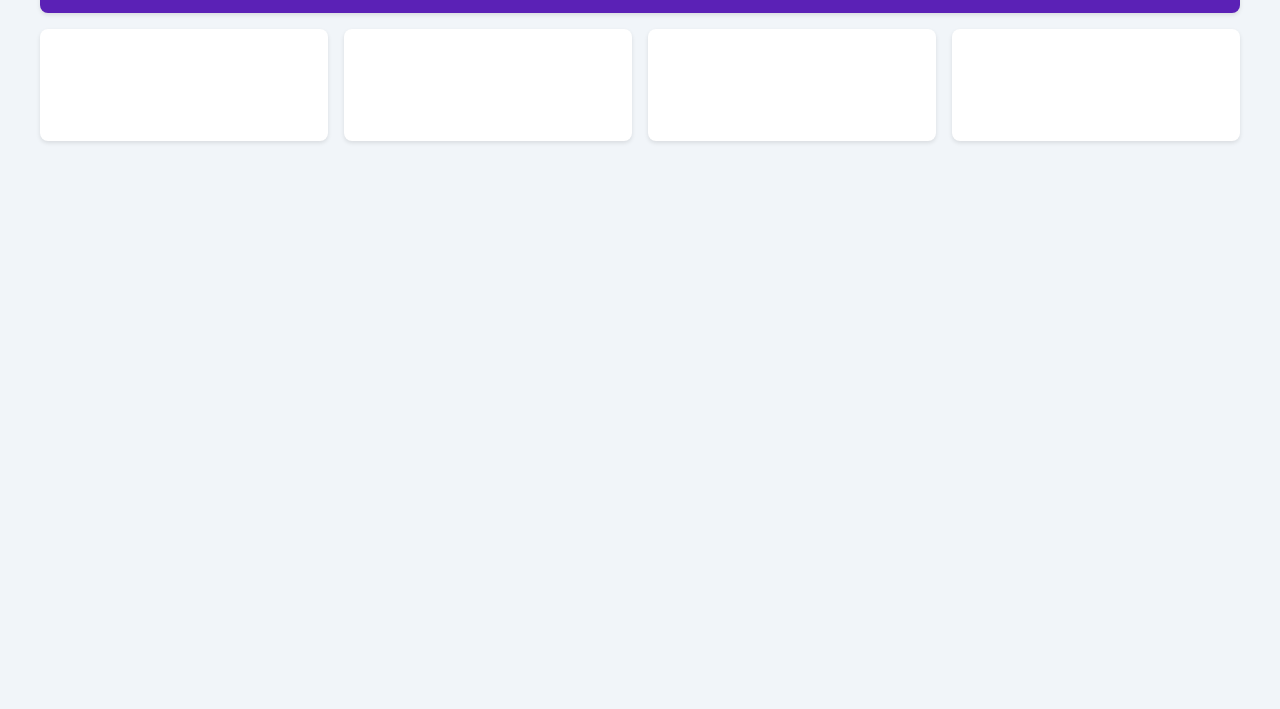
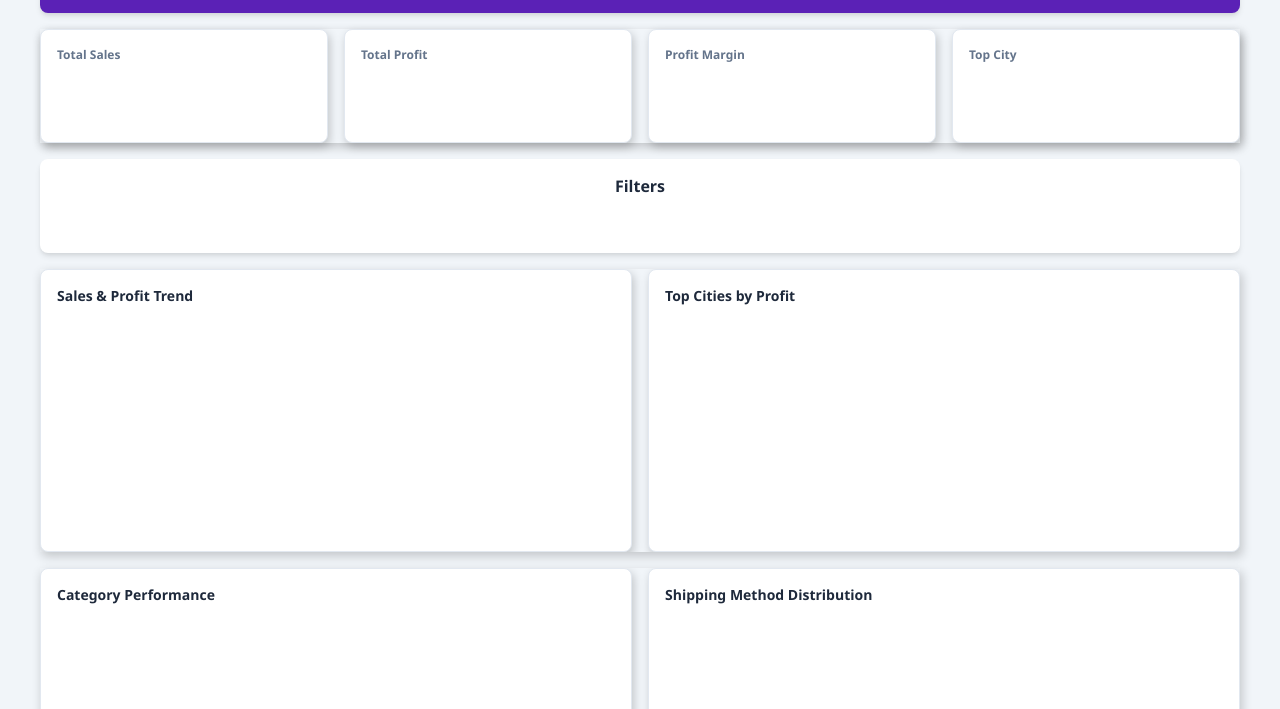
Before and after one commit to rudymeza54/website_layout, a plain HTML site: page super_store/index.html in a window 1280 px wide. Shown: the part 91-800 px from the top of the page. Drawn offline with Linux system fonts and the light colour scheme.

Commit message:
updates to site

```diff
--- a/super_store/index.html
+++ b/super_store/index.html
@@ -9,12 +9,14 @@
       margin: 0;
       padding: 16px;
       color: #1e293b;
+      background-color: #f1f5f9;
     }
 
     /* Dashboard container */
     .dashboard-container {
       max-width: 1200px;
       margin: 0 auto;
+      box-sizing: border-box; /* Ensures padding doesn't add to width */
     }
 
     /* Header block */
@@ -24,7 +26,7 @@
       padding: 16px;
       margin-bottom: 16px;
       color: white;
-      box-shadow: 0 2px 4px rgba(0, 0, 0, 0.1);
+      box-shadow: 0 4px 6px -1px rgba(0, 0, 0, 0.1), 0 2px 4px -1px rgba(0, 0, 0, 0.06);
     }
 
     .header-title {
@@ -47,6 +49,17 @@
       grid-template-columns: repeat(4, 1fr);
       gap: 16px;
       margin-bottom: 16px;
+      box-shadow: 2px 4px 10px rgba(0, 0, 0, 0.2);
+    }
+
+    .grid-2-col {
+      display: grid;
+      grid-template-columns: repeat(2, minmax(578px, 1fr));
+      gap: 16px;
+      margin-bottom: 16px;
+      max-width: 100%;
+      overflow-x: auto; /* In case the fixed widths exceed container */
+      box-shadow: 2px 4px 10px rgba(0, 0, 0, 0.2);
     }
 
     /* Card styles */
@@ -54,20 +67,71 @@
       background-color: white;
       border-radius: 8px;
       padding: 16px;
-      box-shadow: 0 2px 4px rgba(0, 0, 0, 0.1);
-      height: 80px; /* Fixed height for KPI cards */
-      display: flex;
-      flex-direction: column;
-      justify-content: center;
-      align-items: center;
-      /* Empty styling */
+      box-shadow: 0 4px 6px -1px rgba(0, 0, 0, 0.1), 0 2px 4px -1px rgba(0, 0, 0, 0.06);
+      border: 1px solid #e2e8f0;
+      transition: box-shadow 0.3s ease;
+      box-shadow: 2px 4px 10px rgba(0, 0, 0, 0.2);
     }
 
-    /* Card placeholders */
-    .card-placeholder {
-      color: #94a3b8;
+    .card:hover {
+      box-shadow: 0 10px 15px -3px rgba(0, 0, 0, 0.1), 0 4px 6px -2px rgba(0, 0, 0, 0.05);
+    }
+
+    /* KPI card (small) */
+    .kpi-card {
+      height: 80px; /* Fixed height for KPI cards */
+      position: relative;
+      overflow: hidden;
+      box-shadow: 2px 4px 10px rgba(0, 0, 0, 0.2);
+    }
+
+    /* KPI title */
+    .kpi-title {
       font-size: 12px;
+      font-weight: medium;
+      color: #64748b;
+      margin: 0 0 8px 0;
+    }
+
+    /* Chart card (large) */
+    .chart-card {
+      height: 283px; /* Adjusted to match Tableau height requirement */
+      width: 100%; /* Will fit container, and grid system will handle overall sizing */
+      box-sizing: border-box; /* Ensures padding doesn't add to width/height */
+      box-shadow: 2px 4px 10px rgba(0, 0, 0, 0.2);
+    }
+
+    /* Chart card title */
+    .chart-title {
+      font-size: 14px;
+      font-weight: bold;
+      margin: 0 0 12px 0;
+      color: #1e293b;
+
+    }
+
+    /* Filter section */
+    .filter-section {
+      background-color: white;
+      border-radius: 8px;
+      padding: 16px;
+      margin-bottom: 16px;
+      box-shadow: 0 4px 6px -1px rgba(0, 0, 0, 0.1), 0 2px 4px -1px rgba(0, 0, 0, 0.06);
+    }
+
+    .filter-title {
+      font-size: 16px;
+      font-weight: bold;
+      margin: 0 0 12px 0;
       text-align: center;
+    }
+
+    .filter-container {
+      display: flex;
+      flex-wrap: wrap;
+      gap: 16px;
+      justify-content: space-between;
+      min-height: 28px; /* Maintains some height for the filter container */
     }
   </style>
 </head>
@@ -81,17 +145,59 @@
 
     <!-- KPI Cards - 4 Column Grid with Empty Cards -->
     <div class="grid-4-col">
-      <!-- Empty KPI Card 1 -->
-      <div class="card"></div>
+      <!-- KPI Card 1 with Title -->
+      <div class="card kpi-card">
+        <h4 class="kpi-title">Total Sales</h4>
+      </div>
 
-      <!-- Empty KPI Card 2 -->
-      <div class="card"></div>
+      <!-- KPI Card 2 with Title -->
+      <div class="card kpi-card">
+        <h4 class="kpi-title">Total Profit</h4>
+      </div>
 
-      <!-- Empty KPI Card 3 -->
-      <div class="card"></div>
+      <!-- KPI Card 3 with Title -->
+      <div class="card kpi-card">
+        <h4 class="kpi-title">Profit Margin</h4>
+      </div>
 
-      <!-- Empty KPI Card 4 -->
-      <div class="card"></div>
+      <!-- KPI Card 4 with Title -->
+      <div class="card kpi-card">
+        <h4 class="kpi-title">Top City</h4>
+      </div>
+    </div>
+
+    <!-- Empty Filter Section -->
+    <div class="filter-section">
+      <h2 class="filter-title">Filters</h2>
+      <div class="filter-container">
+        <!-- Empty filter container for Tableau filters -->
+      </div>
+    </div>
+
+    <!-- Chart Cards Row 1 - 2 Column Grid -->
+    <div class="grid-2-col">
+      <!-- Sales & Profit Trend Chart Card -->
+      <div class="card chart-card">
+        <h3 class="chart-title">Sales & Profit Trend</h3>
+      </div>
+
+      <!-- Top Cities Chart Card -->
+      <div class="card chart-card">
+        <h3 class="chart-title">Top Cities by Profit</h3>
+      </div>
+    </div>
+
+    <!-- Chart Cards Row 2 - 2 Column Grid -->
+    <div class="grid-2-col">
+      <!-- Category Performance Chart Card -->
+      <div class="card chart-card">
+        <h3 class="chart-title">Category Performance</h3>
+      </div>
+
+      <!-- Shipping Method Chart Card -->
+      <div class="card chart-card">
+        <h3 class="chart-title">Shipping Method Distribution</h3>
+      </div>
     </div>
   </div>
 </body>
```
